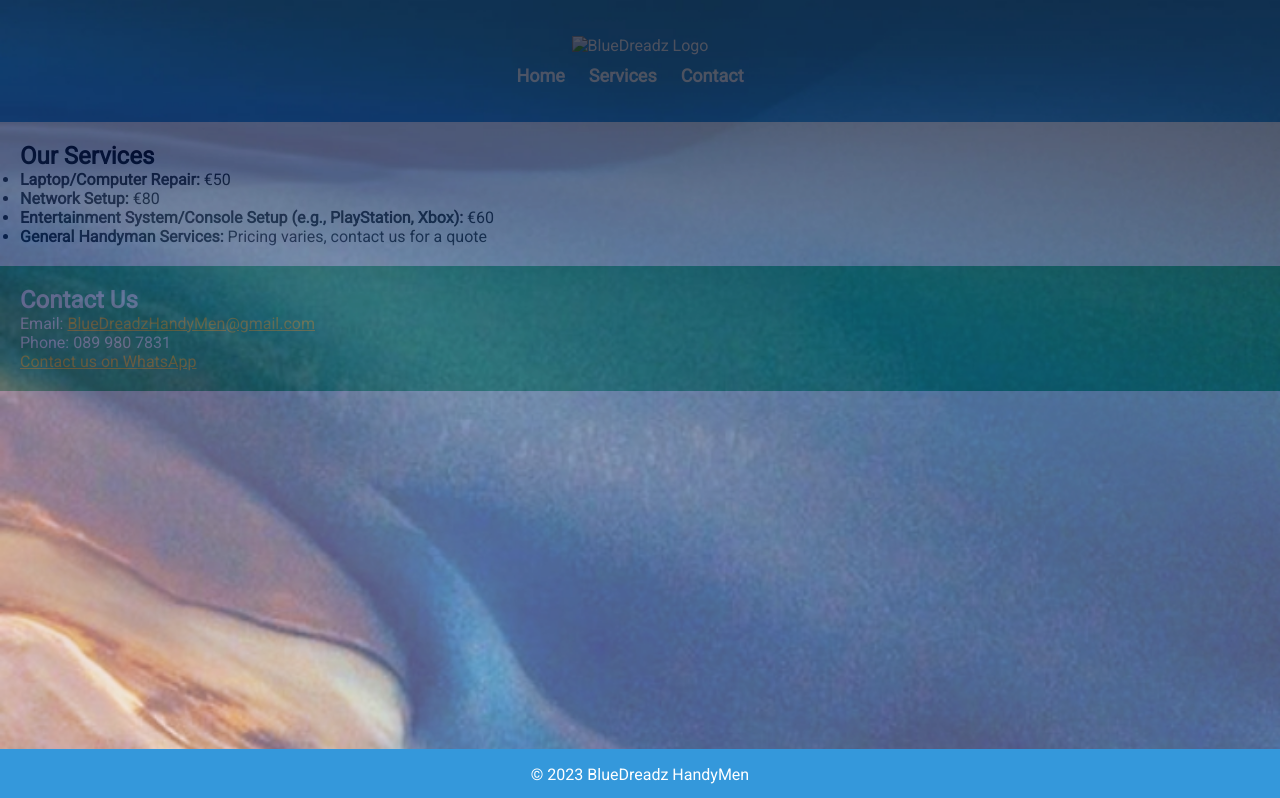
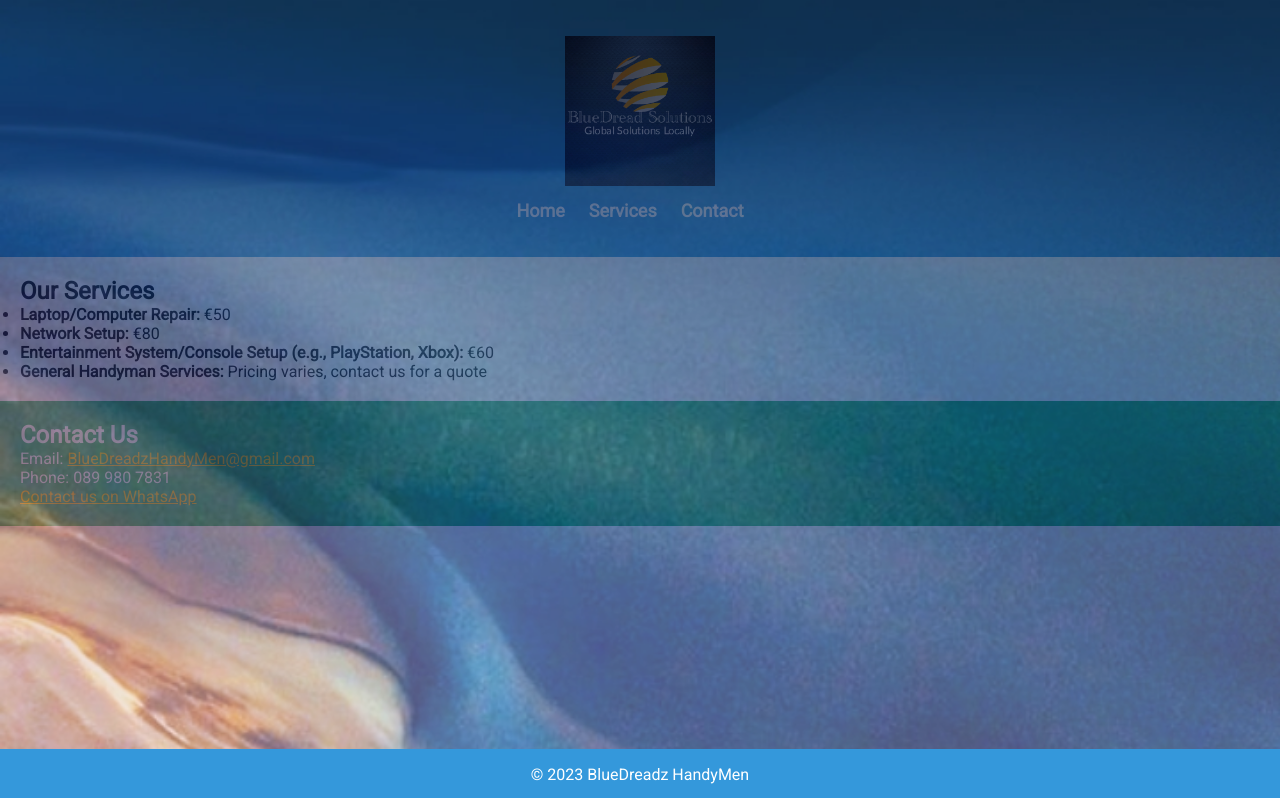
Before and after one commit to Menelisml/BlueDreadz, a plain HTML site: page index.html in a window 1280 px wide. Shown: the top 798 px of the page. Drawn offline with Linux system fonts and the light colour scheme; a script that the page names is missing.

Commit message:
Update index.html Revamp 2

```diff
--- a/index.html
+++ b/index.html
@@ -15,7 +15,7 @@
         <nav>
             <div class="container">
                 <div class="nav-parent">
-                    <img src="BlueDreadz-Logo.png" alt="BlueDreadz Logo" class="logo-brand">
+                    <img src="BlueDread-Logo.png" alt="BlueDreadz Logo" class="logo-brand">
 
                     <ul class="taps-links">
                         <li><a href="#">Home</a></li>
```
